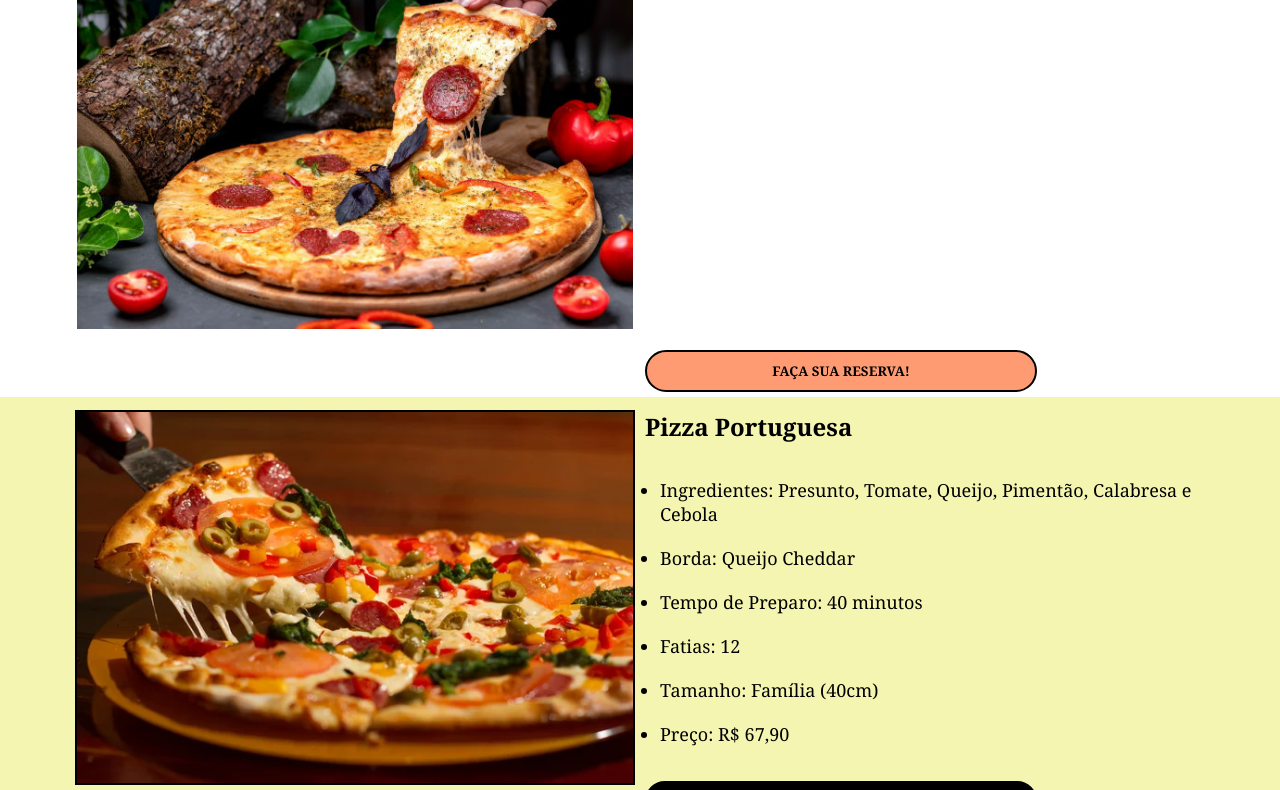
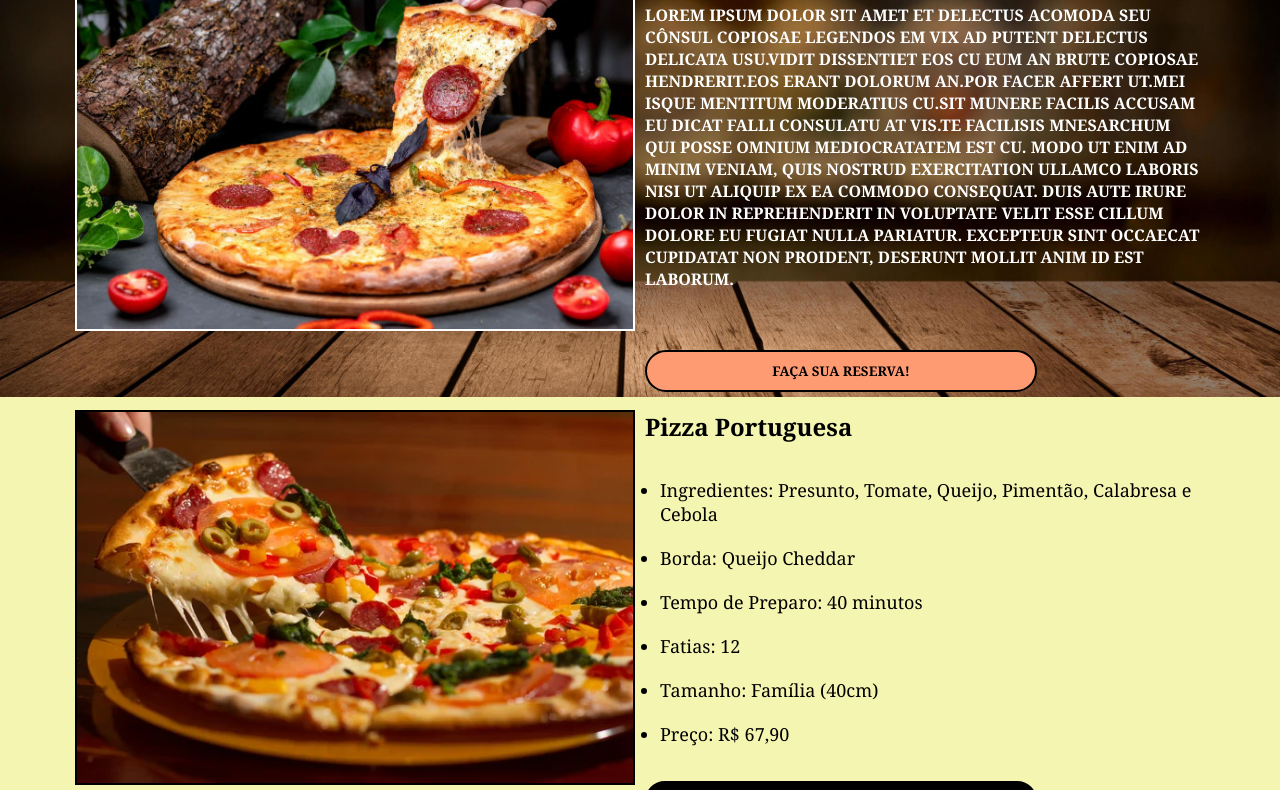
Before and after one commit to Mtheuzs7/Pizzaria, a plain HTML site: page index.html in a window 1280 px wide. Shown: the part 191-981 px from the top of the page. Drawn offline with Linux system fonts and the light colour scheme; the site is published under a folder, as on GitHub Pages, so addresses that start at the root find nothing.

Commit message:
Update style.css

```diff
--- a/css/style.css
+++ b/css/style.css
@@ -92,7 +92,7 @@ nav a p:hover {
 }
 
 header {
-    background-image: url('/img/fundo2.jpg');
+    background-image: url('../img/fundo2.jpg');
     background-position: center;
     background-size: 100%;
     color: white;
```
